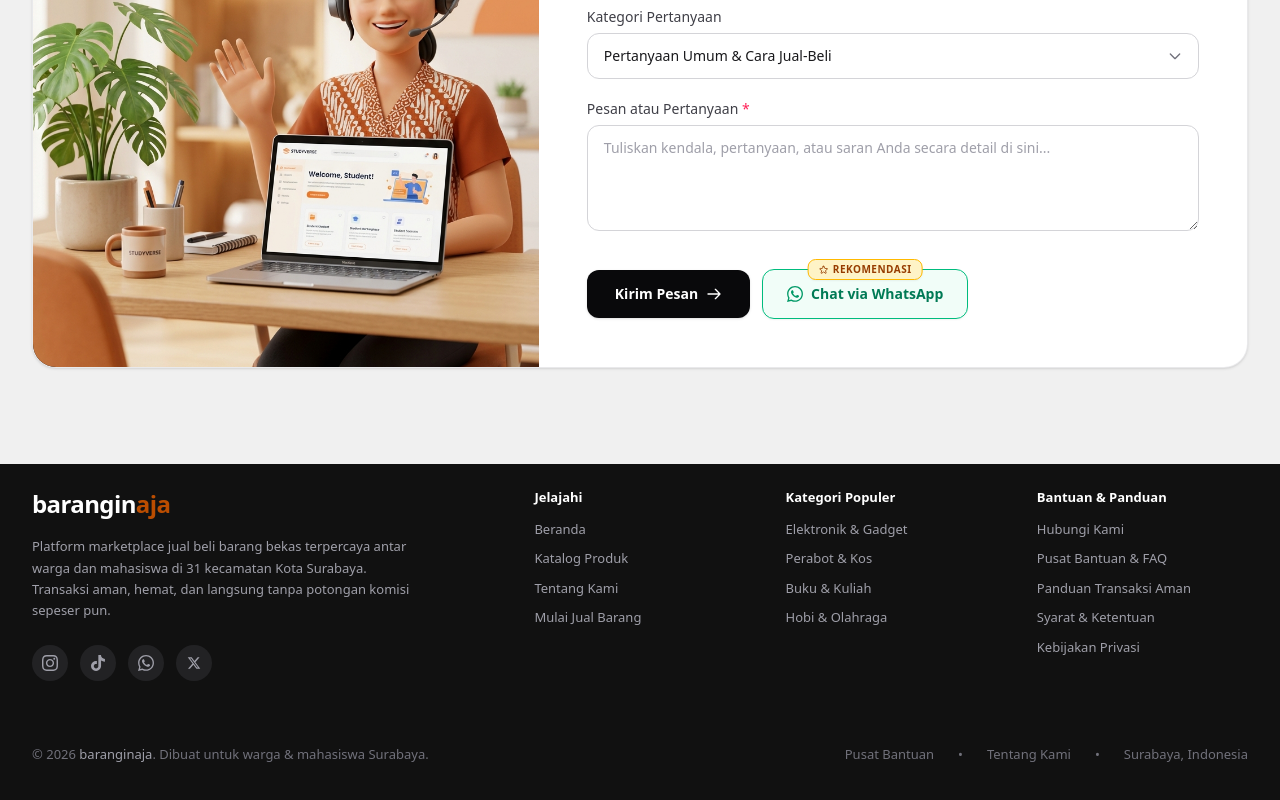
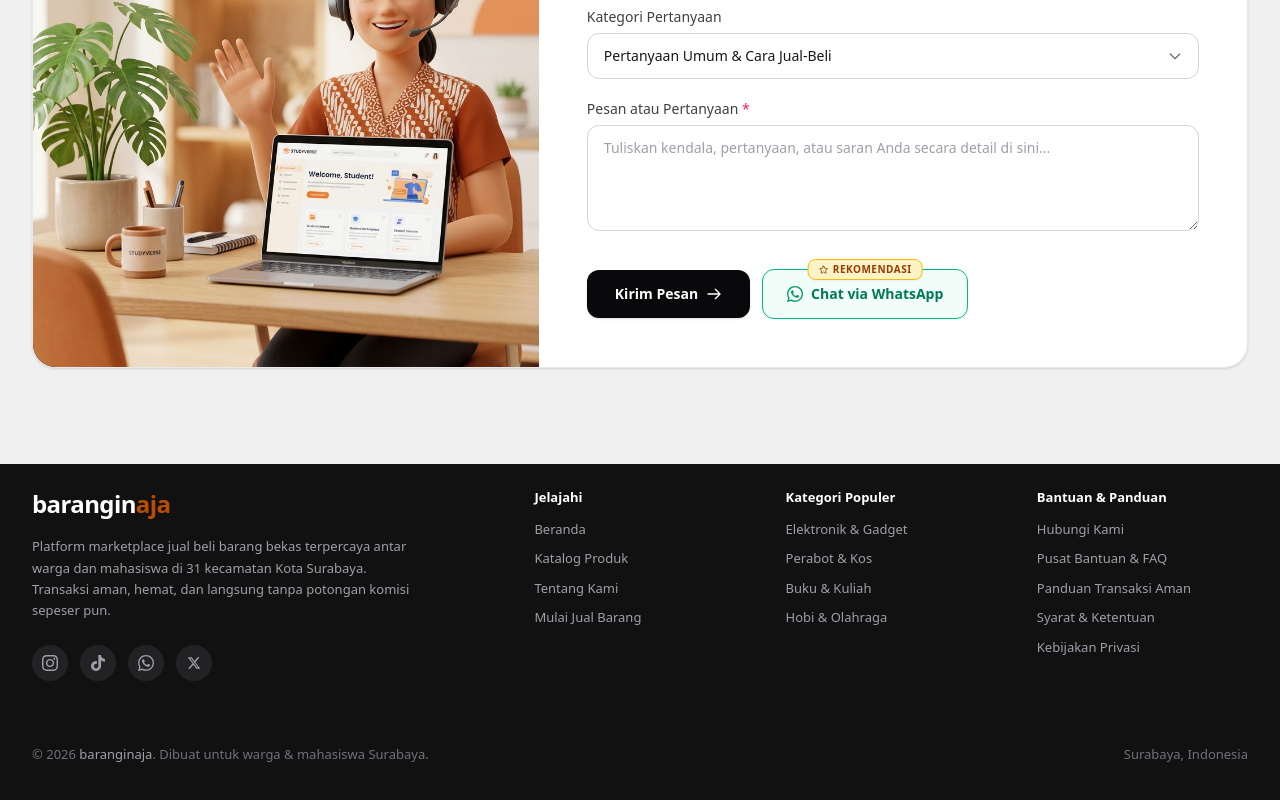
Before and after one commit to alvin23-mj/baranginaja, a Next.js app: page / in a window 1280 px wide. Shown: the part 3136-3936 px from the top of the page. Built offline with nearby package versions, Linux system fonts and the light colour scheme; no server answers; the database is empty; a web font is replaced by a local one.

Commit message:
style: hapus link Pusat Bantuan dan Tentang Kami di bottom footer

```diff
--- a/components/footer.tsx
+++ b/components/footer.tsx
@@ -225,23 +225,7 @@ export function Footer() {
             &copy; {new Date().getFullYear()}{" "}
             <span className="text-zinc-400 font-medium">baranginaja</span>. Dibuat untuk warga & mahasiswa Surabaya.
           </p>
-          <div className="flex items-center gap-4 sm:gap-6">
-            <Link
-              href="/bantuan"
-              className="hover:text-zinc-300 transition-colors"
-            >
-              Pusat Bantuan
-            </Link>
-            <span>•</span>
-            <Link
-              href="/tentang-kami"
-              className="hover:text-zinc-300 transition-colors"
-            >
-              Tentang Kami
-            </Link>
-            <span>•</span>
-            <span className="text-zinc-500">Surabaya, Indonesia</span>
-          </div>
+          <p className="text-zinc-500">Surabaya, Indonesia</p>
         </div>
       </div>
     </footer>
```
